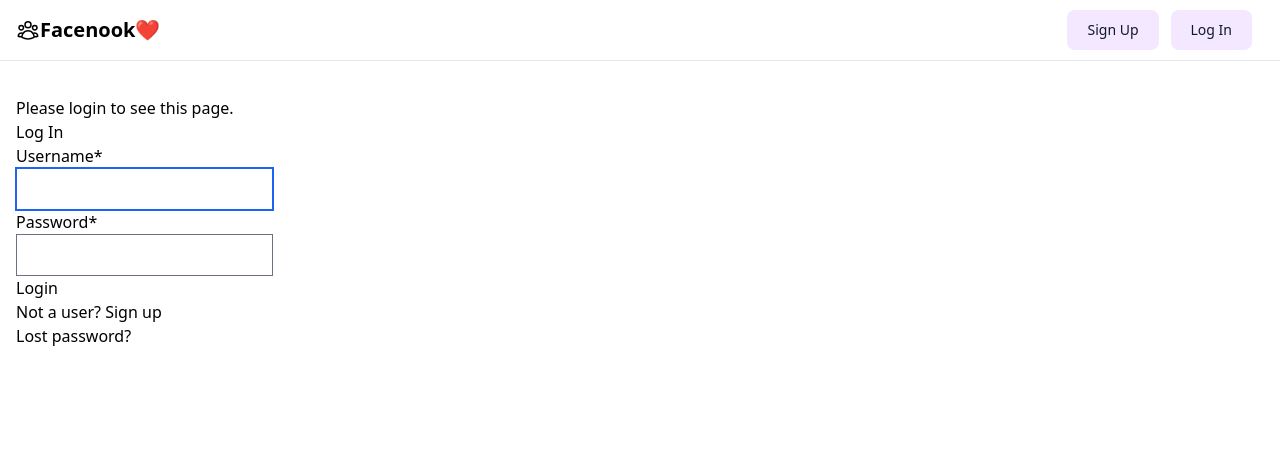
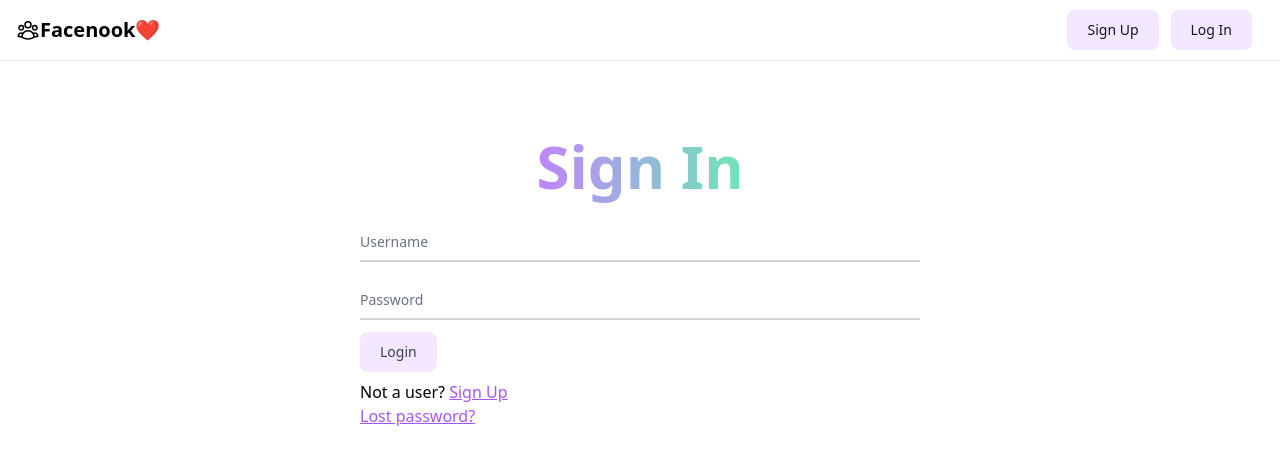
Before and after one commit to escheive/Facenook, a Django app: page /accounts/login/?next=/edit_profile/1/ in a window 1280 px wide. Shown: the top 465 px of the page. Run offline with Django 4.2, Linux system fonts and the light colour scheme; some libraries are stand-ins or nearby versions.

Commit message:
Made login look pretty

```diff
--- a/facenook_project/urls.py
+++ b/facenook_project/urls.py
@@ -17,7 +17,6 @@ from django.contrib import admin
 from django.urls import path, include
 
 urlpatterns = [
-    path('admin/clearcache/', include('clearcache.urls')),
     path('admin/', admin.site.urls),
     path('', include('main_app.urls')),
     # include the built-in auth urls for built-in views
--- a/main_app/templates/registration/login.html
+++ b/main_app/templates/registration/login.html
@@ -5,29 +5,46 @@
 
 {% load crispy_forms_tags %}
 
-{% if form.errors %}
-<p>Your username and password didn't match. Please try again.</p>
-{% endif %}
+<div class="flex-col flex items-center mx-16 mt-10">
 
-{% if next %}
-    {% if user.is_authenticated %}
-    <p>Your account doesn't have access to this page. To proceed,
-    please login with an account that has access.</p>
-    {% else %}
-    <p>Please login to see this page.</p>
-    {% endif %}
-{% endif %}
+  {% if form.errors %}
+  <div id="alert-2" class="flex p-4 mb-4 text-red-800 rounded-lg bg-red-50 dark:bg-gray-800 dark:text-red-400" role="alert">
+    <div>
+      <span class="font-medium">
+        <div class="alert alert-danger">
+          <!-- {% for field in form %}
+            {% for error in field.errors %}
+              {{ error }}
+            {% endfor %}
+          {% endfor %} -->
+            {% for error in form.non_field_errors%}
+              {{ form.non_field_errors }}
+            {% endfor %}
+        </div>
+      </span>
+    </div>
+    <button type="button" class="ml-auto -mx-1.5 -my-1.5 bg-red-50 text-red-500 rounded-lg focus:ring-2 focus:ring-red-400 p-1.5 hover:bg-red-200 inline-flex h-8 w-8 dark:bg-gray-800 dark:text-red-400 dark:hover:bg-gray-700" data-dismiss-target="#alert-2" aria-label="Close">
+      <span class="sr-only">Close</span>
+      <svg class="w-5 h-5" fill="currentColor" viewBox="0 0 20 20" xmlns="http://www.w3.org/2000/svg"><path fill-rule="evenodd" d="M4.293 4.293a1 1 0 011.414 0L10 8.586l4.293-4.293a1 1 0 111.414 1.414L11.414 10l4.293 4.293a1 1 0 01-1.414 1.414L10 11.414l-4.293 4.293a1 1 0 01-1.414-1.414L8.586 10 4.293 5.707a1 1 0 010-1.414z" clip-rule="evenodd"></path></svg>
+    </button>
+  </div>
+  {% endif %}
 
-<div class="flex-col justify-center">
+  <h1 class="mb-4 pb-2 text-3xl font-extrabold text-gray-900 dark:text-white md:text-5xl lg:text-6xl text-transparent bg-clip-text bg-gradient-to-r to-emerald-300 from-purple-400">Sign In</h1>
 
-  <h1>Log In</h1>
-
-  <form method="post" action="/accounts/login/">
+  <form method="post" action="/accounts/login/" class="w-1/2 mx-6">
     {% csrf_token %}
-    {{ form|crispy }}
-    <button type="submit" value="login" class="btn">Login</button>
-    <p><a href="/accounts/signup">Not a user? Sign up</a></p>
-    <p><a href="{% url 'password_reset' %}">Lost password?</a></p>
+    <div class="relative z-0 mb-4">
+      <input type="text" id="floating_standard" class="block py-2.5 px-0 w-full text-sm text-gray-900 bg-transparent border-0 border-b-2 border-gray-300 appearance-none dark:text-white dark:border-gray-600 dark:focus:border-blue-500 focus:outline-none focus:ring-0 focus:border-blue-600 peer" placeholder=" " />
+      <label for="floating_standard" class="absolute text-sm text-gray-500 dark:text-gray-400 duration-300 transform -translate-y-6 scale-75 top-3 -z-10 origin-[0] peer-focus:left-0 peer-focus:text-blue-600 peer-focus:dark:text-blue-500 peer-placeholder-shown:scale-100 peer-placeholder-shown:translate-y-0 peer-focus:scale-75 peer-focus:-translate-y-6">Username</label>
+    </div>
+    <div class="relative z-0">
+      <input type="text" id="floating_standard" class="block py-2.5 px-0 w-full text-sm text-gray-900 bg-transparent border-0 border-b-2 border-gray-300 appearance-none dark:text-white dark:border-gray-600 dark:focus:border-blue-500 focus:outline-none focus:ring-0 focus:border-blue-600 peer" placeholder=" " />
+      <label for="floating_standard" class="absolute text-sm text-gray-500 dark:text-gray-400 duration-300 transform -translate-y-6 scale-75 top-3 -z-10 origin-[0] peer-focus:left-0 peer-focus:text-blue-600 peer-focus:dark:text-blue-500 peer-placeholder-shown:scale-100 peer-placeholder-shown:translate-y-0 peer-focus:scale-75 peer-focus:-translate-y-6">Password</label>
+    </div>
+    <button type="submit" value="login" class="mt-3 mb-2 text-gray-700 bg-purple-100 hover:bg-purple-200 focus:ring-4 focus:outline-none focus:ring-blue-300 font-medium rounded-lg text-sm w-full sm:w-auto px-5 py-2.5 text-center dark:bg-blue-600 dark:hover:bg-blue-700 dark:focus:ring-blue-800">Login</button>
+    <p>Not a user? <a href="/accounts/signup" class="underline text-purple-500 hover:text-purple-800">Sign Up</a></p>
+    <p><a href="{% url 'password_reset' %}" class="underline text-purple-500 hover:text-purple-800">Lost password?</a></p>
     <input type="hidden" name="next" value="{{ next }}">
   </form>
 </div>
--- a/main_app/templates/registration/profile.html
+++ /dev/null
@@ -1 +0,0 @@
-<h1>Hi, this is your profile</h1>
--- a/main_app/urls.py
+++ b/main_app/urls.py
@@ -4,8 +4,6 @@ from . import views
 app_name = 'main_app'
 urlpatterns = [
     path('', views.home, name='home'),
-    # path('profile_list/', views.ProfileList.as_view(), name='profile_list'),
-    # path('profile/<int:user_id>/', views.MyProfile.as_view(), name='profile'),
     path('profile_list/', views.profile_list, name='profile_list'),
     path('view_profile/<int:pk>/', views.view_profile, name='view_profile'),
     path('edit_profile/<int:pk>/', views.edit_profile, name='edit_profile'),
```
Also changed, not shown: README.md.
